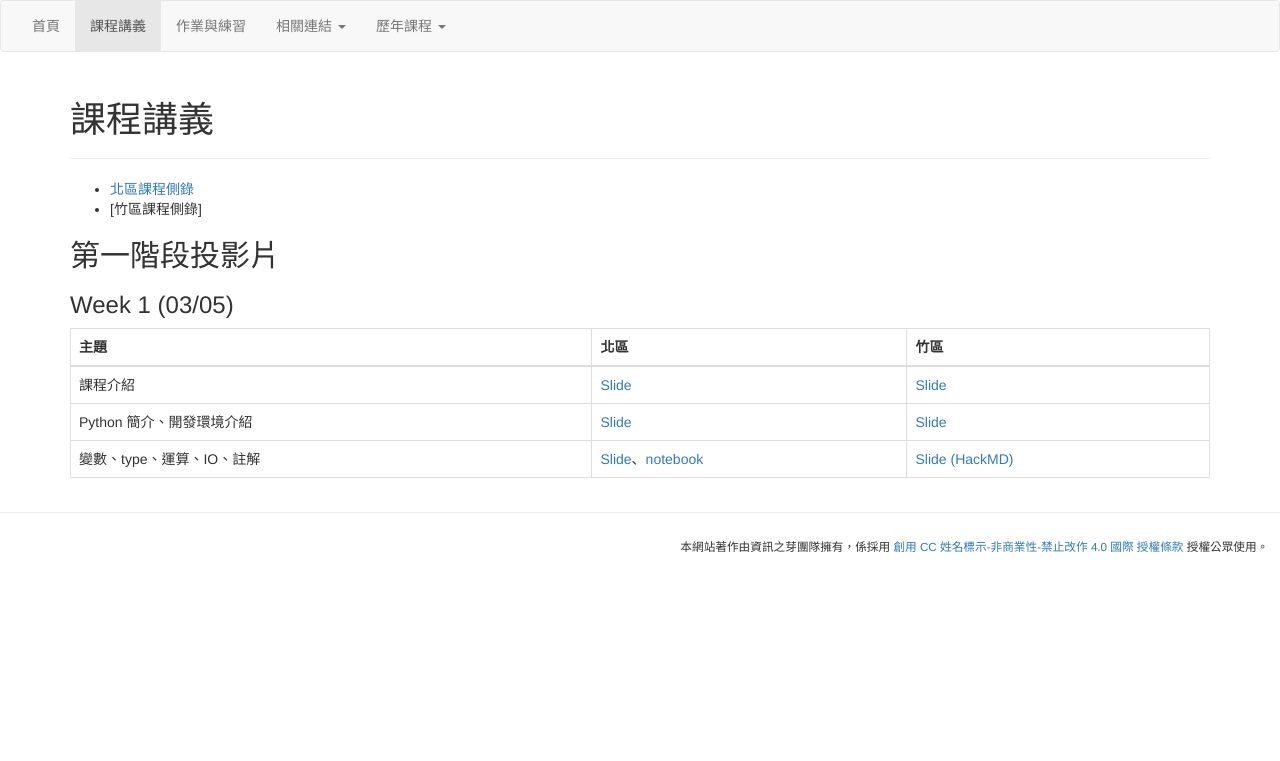
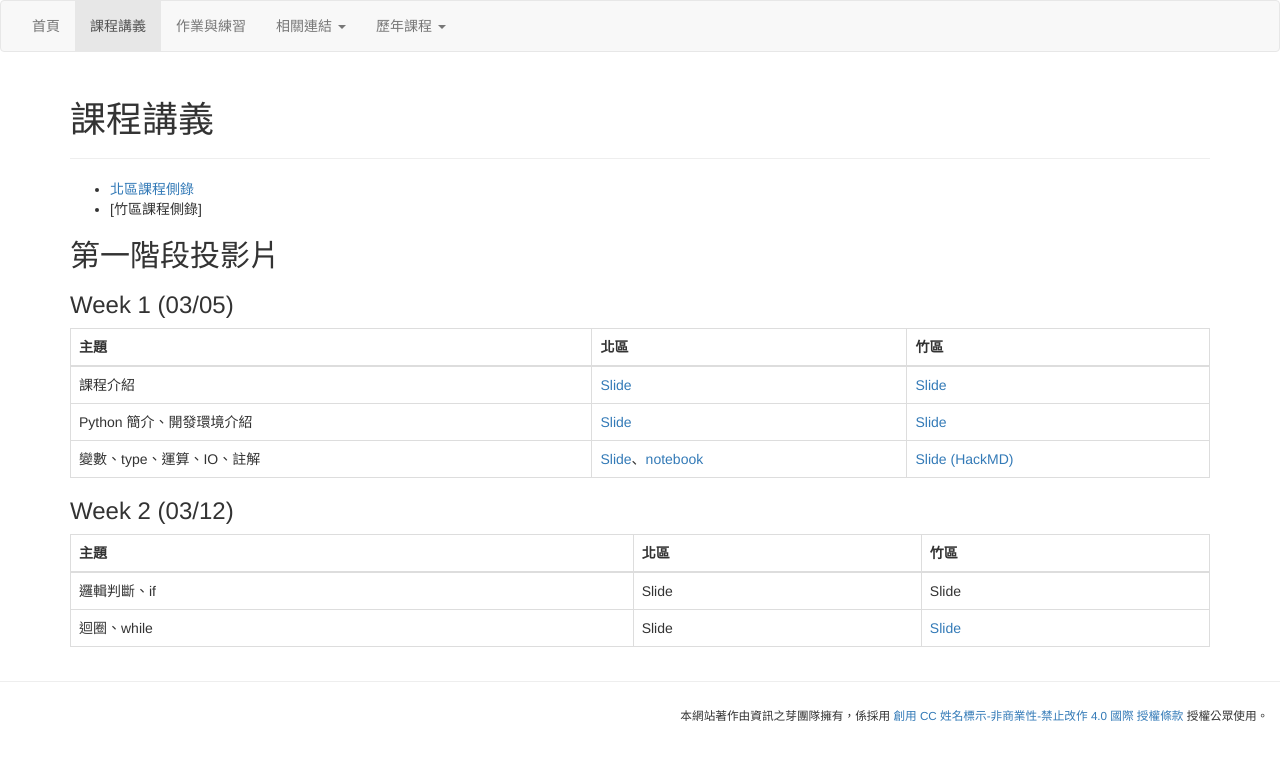
Before and after one commit to tw-csie-sprout/py2023, a Jekyll site: the page built from slides.md, in a window 1280 px wide. Shown: the top 761 px of the page. Built offline with Jekyll 4.4.1, drawn with Linux system fonts in a browser that asks for light colours.

Commit message:
Update Week 2 Slide
新增 Week 2-2 while 投影片

```diff
--- a/slides.md
+++ b/slides.md
@@ -17,3 +17,11 @@ title: "課程講義"
 | 課程介紹 | [Slide](https://drive.google.com/file/d/1wX1OJzfqasns7QFGsrJnF-6WabVKsN2c/view?usp=share_link) | [Slide](https://drive.google.com/file/d/1khUg267OyB5Ab4ecuTVkIFNgPxfy80HG/view?usp=sharing) |
 | Python 簡介、開發環境介紹 | [Slide](https://www.canva.com/design/DAFbBghO2xA/CguKgzzWdnDtzWN12N7ZKA/view?utm_content=DAFbBghO2xA&utm_campaign=designshare&utm_medium=link2&utm_source=sharebutton) | [Slide](https://drive.google.com/file/d/1XMGph2Erzg_-YDv-Gsr7bsePLCIdhEpd/view?usp=sharing) |
 | 變數、type、運算、IO、註解 | [Slide](https://drive.google.com/file/d/1op99RyWB4z86FE7ckF4SIcAz9RxWTB6Y/view?usp=share_link)、[notebook](https://drive.google.com/file/d/1JTOhLGQnrI_wuI_E_NT594HOng5HLBVy/view?usp=share_link) | [Slide (HackMD)](https://hackmd.io/@Z_ZMXd6ISlObZMLPsr_6WA/r1wohqe1n#/) |
+
+### Week 2 (03/12)
+
+{: .table .table-bordered}
+| 主題 | 北區 | 竹區 |
+| --- | --- | --- |
+| 邏輯判斷、if | Slide | Slide |
+| 迴圈、while | Slide | [Slide](https://drive.google.com/file/d/1HnWjJBhinJOu1Yye0huOPJZxNzzfTX4P/view?usp=share_link) |
```
